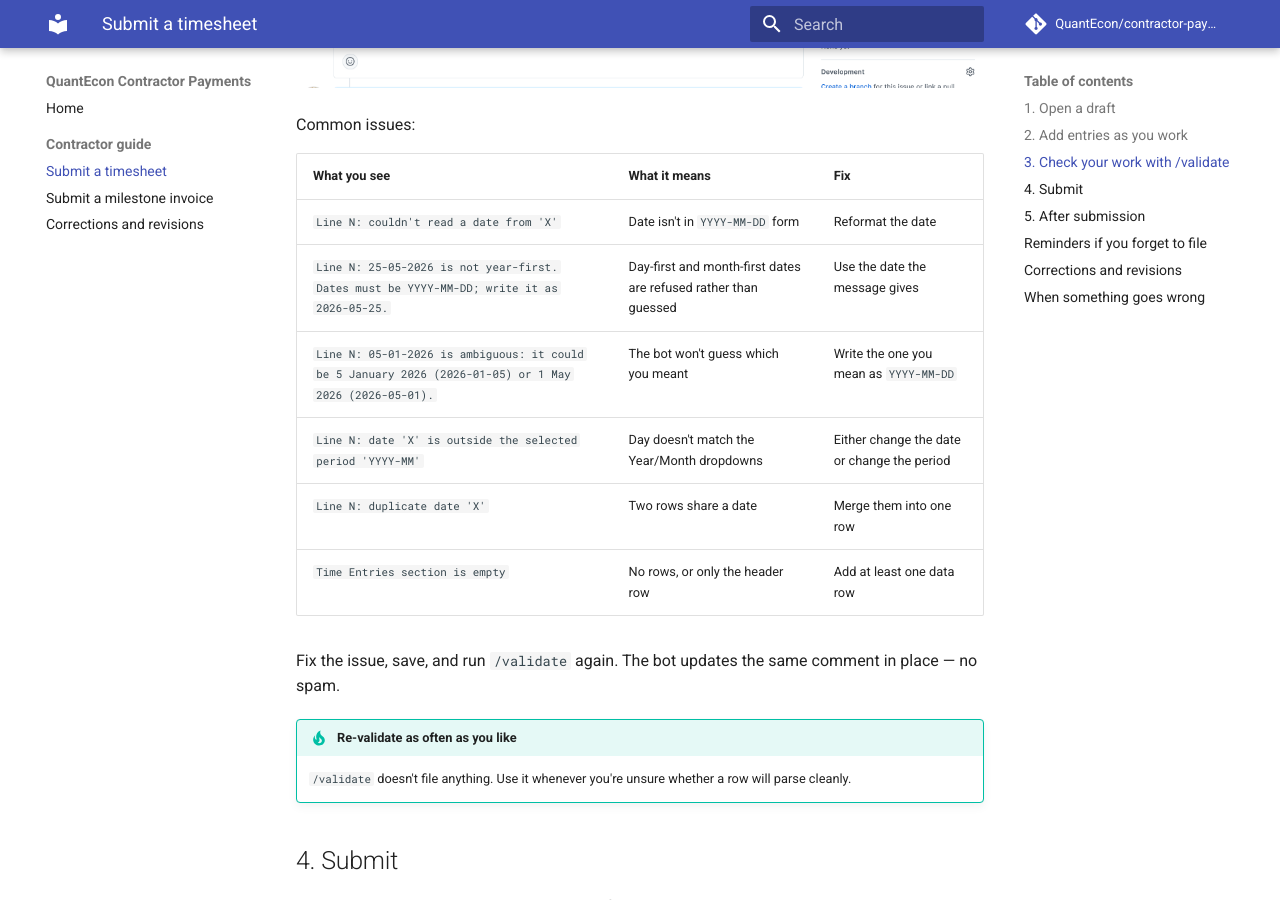
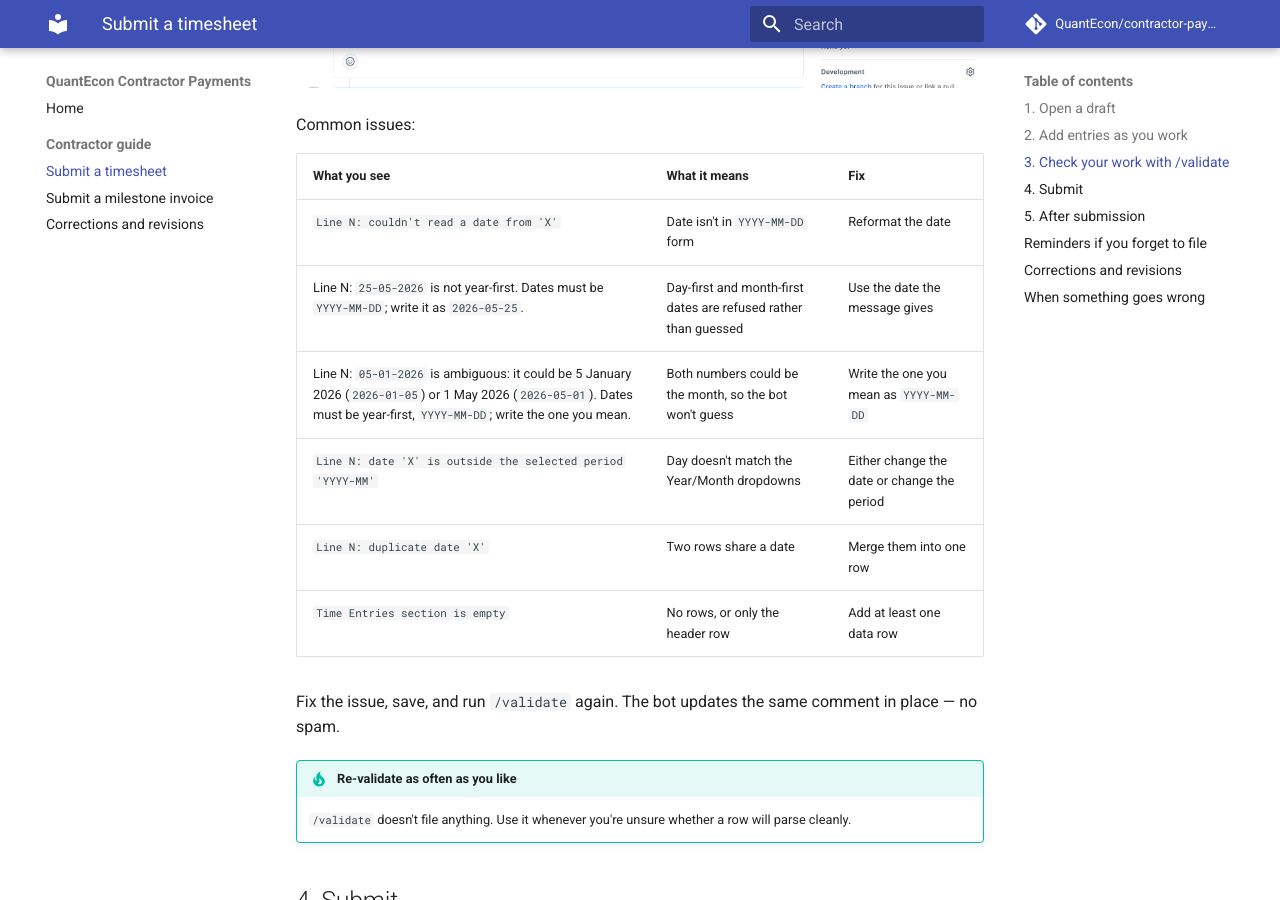
Before and after one commit to QuantEcon/contractor-payments, an MkDocs documentation site: the page built from docs/contractor-guide/submit-timesheet.md, in a window 1280 px wide and 900 px high, scrolled down 4070 px. Built offline with MkDocs 1.6.1 and Material for MkDocs 9.7.7, drawn with Linux system fonts in a browser that asks for light colours; comment, search, counter and statistics services are not loaded.

Commit message:
Show the date errors in the guides exactly as the bot renders them
The new troubleshooting rows paraphrased the messages and dropped the
ambiguous one's closing guidance. They are now the real `date_error()`
output, rendered the way the validation comment renders it.

Co-Authored-By: Claude Opus 5.5 <noreply@anthropic.com>
Claude-Session: https://claude.ai/code/session_01HvzxXkG6GTxaqnSfxyhKDN

```diff
--- a/docs/contractor-guide/submit-timesheet.md
+++ b/docs/contractor-guide/submit-timesheet.md
@@ -104,8 +104,8 @@ Common issues:
 | What you see | What it means | Fix |
 |---|---|---|
 | `Line N: couldn't read a date from 'X'` | Date isn't in `YYYY-MM-DD` form | Reformat the date |
-| `Line N: 25-05-2026 is not year-first. Dates must be YYYY-MM-DD; write it as 2026-05-25.` | Day-first and month-first dates are refused rather than guessed | Use the date the message gives |
-| `Line N: 05-01-2026 is ambiguous: it could be 5 January 2026 (2026-01-05) or 1 May 2026 (2026-05-01).` | The bot won't guess which you meant | Write the one you mean as `YYYY-MM-DD` |
+| Line N: `25-05-2026` is not year-first. Dates must be `YYYY-MM-DD`; write it as `2026-05-25`. | Day-first and month-first dates are refused rather than guessed | Use the date the message gives |
+| Line N: `05-01-2026` is ambiguous: it could be 5 January 2026 (`2026-01-05`) or 1 May 2026 (`2026-05-01`). Dates must be year-first, `YYYY-MM-DD`; write the one you mean. | Both numbers could be the month, so the bot won't guess | Write the one you mean as `YYYY-MM-DD` |
 | `Line N: date 'X' is outside the selected period 'YYYY-MM'` | Day doesn't match the Year/Month dropdowns | Either change the date or change the period |
 | `Line N: duplicate date 'X'` | Two rows share a date | Merge them into one row |
 | `Time Entries section is empty` | No rows, or only the header row | Add at least one data row |
```
Also changed, not shown: docs/contractor-guide/submit-invoice.md (+2 -2 lines).
